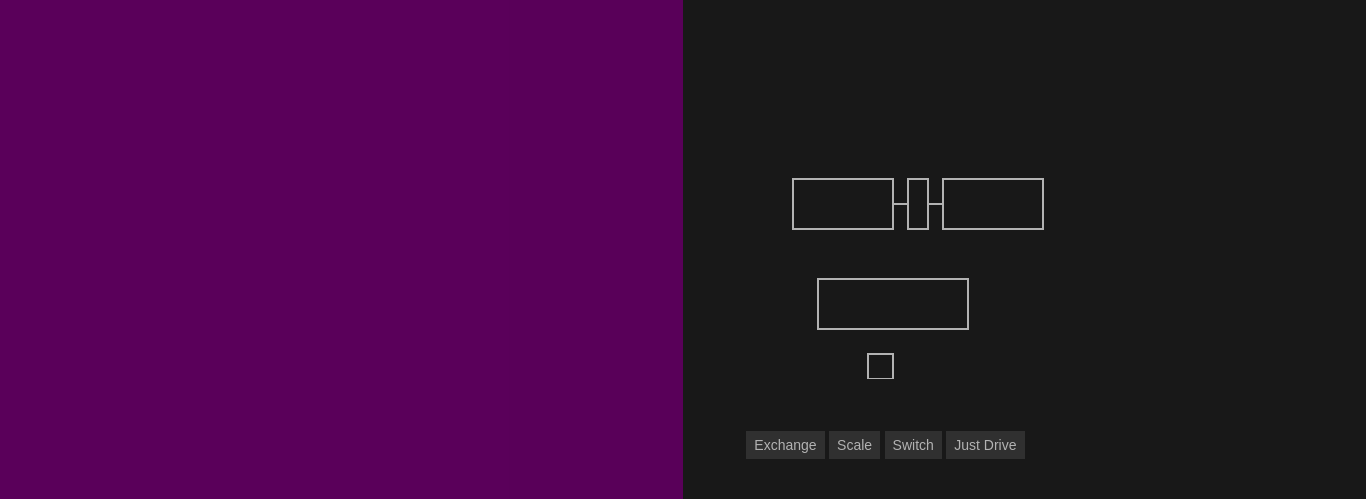
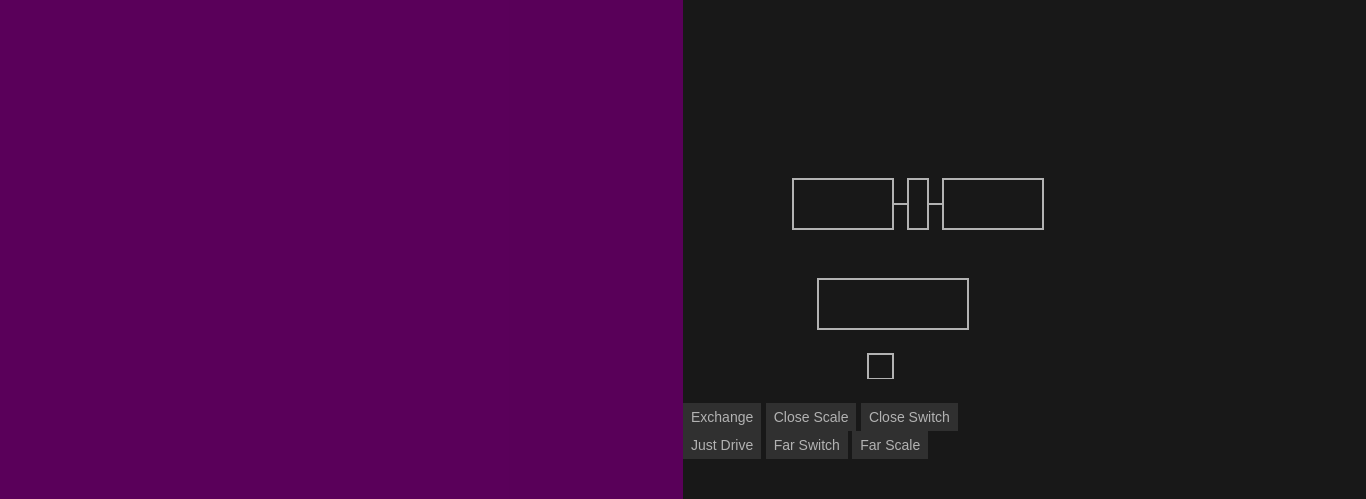
Before and after one commit to FRC2706/2706Dashboard, an Electron app: page index.html in a window 1366 px wide. Shown: the part 301-800 px from the top of the page. Drawn offline with Linux system fonts and the light colour scheme; no server answers.

Commit message:
Added more autonomous mode buttons
More autonomous modes were added to the smart dashboard.

```diff
--- a/index.html
+++ b/index.html
@@ -70,9 +70,11 @@
 
           <div id = "auto_buttons" layout = "row" layout-align= "margin-bottom">
             <button id = "exchange_select" onclick="autonomousSelected(this.id);">Exchange</button >
-            <button id = "scale_select" onclick="autonomousSelected(this.id);">Scale</button>
-            <button id = "switch_select" onclick="autonomousSelected(this.id);">Switch</button>
+            <button id = "cscale_select" onclick="autonomousSelected(this.id);">Close Scale</button>
+            <button id = "cswitch_select" onclick="autonomousSelected(this.id);">Close Switch</button>
             <button id = "drive_select" onclick="autonomousSelected(this.id);">Just Drive</button>
+            <button id = "fswitch_select" onclick="autonomousSelected(this.id);">Far Switch</button>
+            <button id = "fscale_select" onclick="autonomousSelected(this.id);">Far Scale</button>
           </div>
         </p>
       </div>
```
